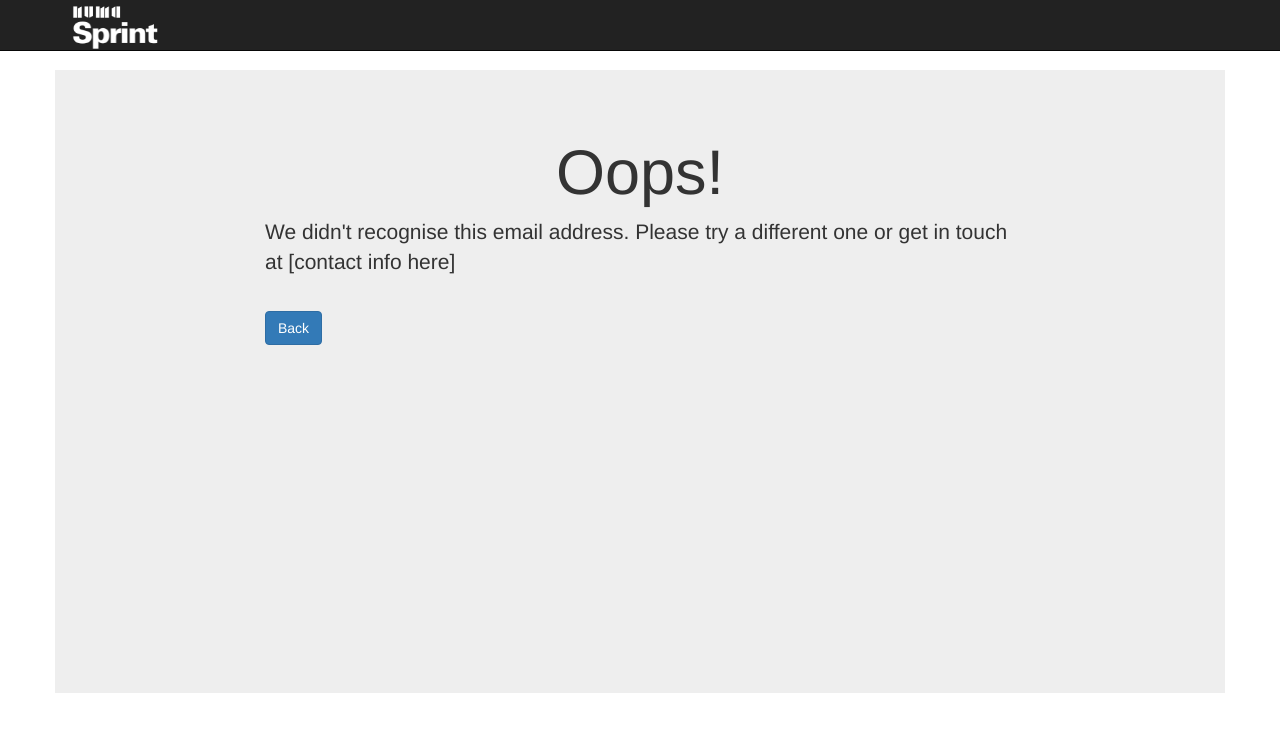
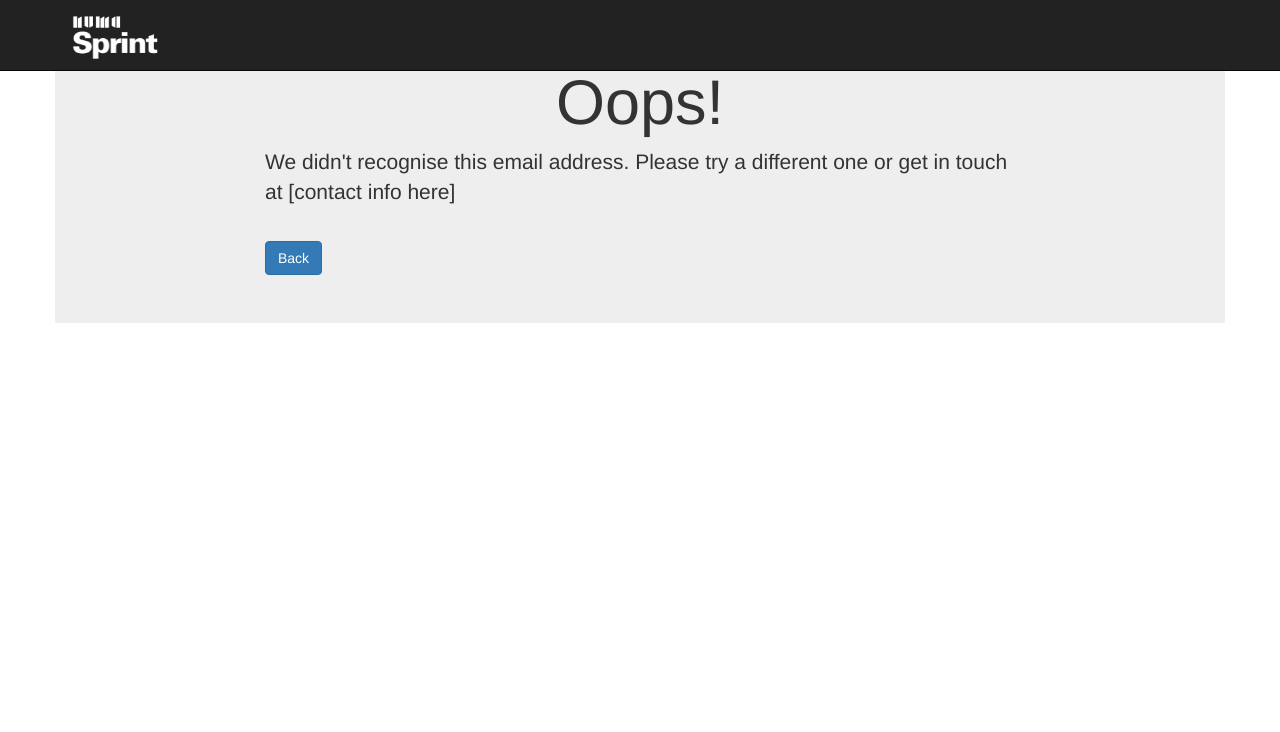
Before and after one commit to tomasz-io/QuestionnaireWebsite, a PHP site: page /your_expertise.php in a window 1280 px wide. Shown: the top 732 px of the page. Run offline with PHP 8.4, Linux system fonts and the light colour scheme; data that the repository does not hold is empty; some libraries are stand-ins or nearby versions.

Commit message:
Extracted custom styles

```diff
--- a/your_expertise.php
+++ b/your_expertise.php
@@ -46,16 +46,9 @@ curl_close($rest);
     <link href="css/bootstrap.min.css" rel="stylesheet">
 
     <!-- Custom CSS -->
-    <style>
-    body {
-        padding-top: 70px;
-        /* Required padding for .navbar-fixed-top. Remove if using .navbar-static-top. Change if height of navigation changes. */
-    }
-    </style>
-
     <link rel="stylesheet" href="https://ajax.googleapis.com/ajax/libs/jqueryui/1.11.4/themes/smoothness/jquery-ui.css">
     <link rel="stylesheet" href="css/bootstrap-tokenfield.css">
-
+    <link rel="stylesheet" href="css/custom.css"></style>
 
     <!-- HTML5 Shim and Respond.js IE8 support of HTML5 elements and media queries -->
     <!-- WARNING: Respond.js doesn't work if you view the page via file:// -->
@@ -101,7 +94,7 @@ curl_close($rest);
             ?>
 
           <!-- Empty space -->
-            <div class="col-xs-12" style="height:300px;"></div>
+<!--             <div class="col-xs-12" style="height:300px;"></div> -->
           </div>
         </div>
     </div>
```
